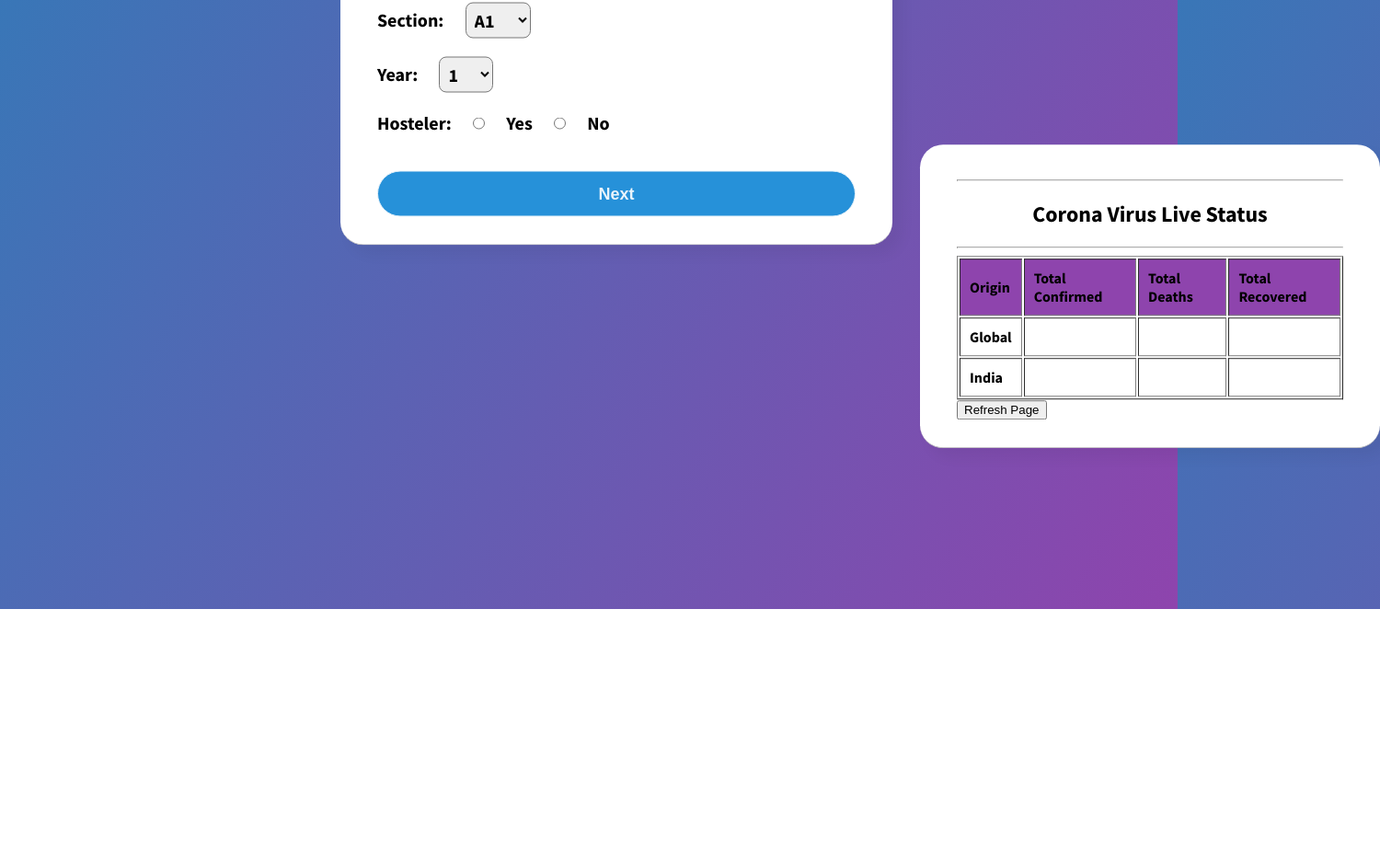
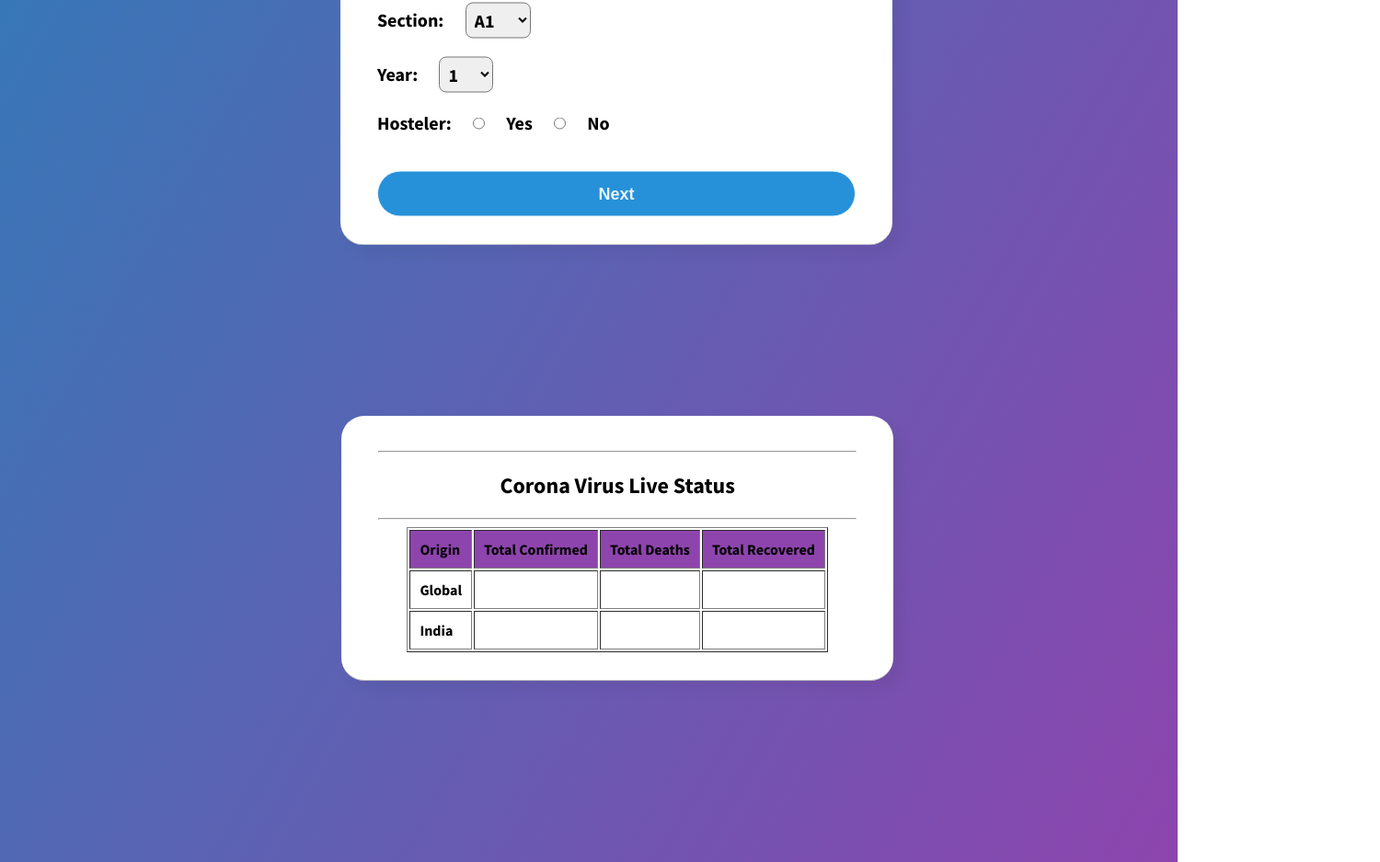
Before and after one commit to KeeganC09/JavaScript-Mini-Project, a plain HTML site: page Frontend/index.html in a window 1280 px wide. Shown: the part 538-1475 px from the top of the page at 92% size, 1500 px wide, since content can reach past the window. Before the commit the page ends 1200 px from the top, so only its background shows below. Drawn offline with nearby package versions, Linux system fonts and the light colour scheme; no server answers; a script that the page names is missing.

Commit message:
made changes

```diff
--- a/Frontend/assets/main.js
+++ b/Frontend/assets/main.js
@@ -3,10 +3,12 @@ $(document).ready(function () {
     $("#next").click(function () {
         $("#part1").hide();
         $("#part2").show();
+        $("#part3").hide();
     })
     $("#previous").click(function () {
         $("#part2").hide();
         $("#part1").show();
+        $("#part3").show()
     })
 });
 
@@ -55,26 +57,25 @@ function addData() {
         .then(data => console.log(data))
         .catch(error => console.log("ERROR"))
 }
-async function getCovidApi()
-{
-    const jsonFormatData= await fetch("https://api.covid19api.com/summary");
+async function getCovidApi() {
+    const jsonFormatData = await fetch("https://api.covid19api.com/summary");
     const jsFormatData = await jsonFormatData.json();
 
-    const TotalglobalCase = jsFormatData.Global.TotalConfirmed ;
-    console.log("Total Global Case : " +TotalglobalCase);
+    const TotalglobalCase = jsFormatData.Global.TotalConfirmed;
+    console.log("Total Global Case : " + TotalglobalCase);
 
-    const countryName= jsFormatData.Countries[0].Country ;
-    console.log("First Country Name : "+countryName);
+    const countryName = jsFormatData.Countries[0].Country;
+    console.log("First Country Name : " + countryName);
     console.log(jsFormatData.Countries[76].Country);
 
-    document.getElementById("g1").innerHTML = jsFormatData.Global.TotalConfirmed ;
-    document.getElementById("g2").innerHTML = jsFormatData.Global.TotalDeaths ;
-    document.getElementById("g3").innerHTML = jsFormatData.Global.NewConfirmed ;
+    document.getElementById("g1").innerHTML = jsFormatData.Global.TotalConfirmed;
+    document.getElementById("g2").innerHTML = jsFormatData.Global.TotalDeaths;
+    document.getElementById("g3").innerHTML = jsFormatData.Global.NewConfirmed;
 
 
-    document.getElementById("i1").innerHTML = jsFormatData.Countries[76].TotalConfirmed ;
-    document.getElementById("i2").innerHTML = jsFormatData.Countries[76].TotalDeaths ;
-    document.getElementById("i3").innerHTML = jsFormatData.Countries[76].NewConfirmed ;
+    document.getElementById("i1").innerHTML = jsFormatData.Countries[76].TotalConfirmed;
+    document.getElementById("i2").innerHTML = jsFormatData.Countries[76].TotalDeaths;
+    document.getElementById("i3").innerHTML = jsFormatData.Countries[76].NewConfirmed;
 
 
 }
--- a/Frontend/assets/style.css
+++ b/Frontend/assets/style.css
@@ -4,7 +4,7 @@ body{
     margin: 0;
     box-sizing: border-box;
     background: linear-gradient(120deg,#2980b9, #8e44ad);
-    height: 150vh;
+    height: 190vh;
     font-family: 'Source Sans Pro', sans-serif;
 }
 
@@ -55,11 +55,10 @@ form label{
 }
 
 #part3{
-
-    position: right;
-    right: 70%;
-    transform: translate(+200%, +155%);
-    width: 50%;
+    position: absolute;
+    top: 120vh;
+    left: 29%;
+    width: 600px;
     background: white;
     border-radius: 70px;
     box-shadow: 10px 10px 15px rgba(0,0,0,0.05);
@@ -68,7 +67,6 @@ form label{
     border-bottom: 1px solid silver;
     box-sizing: border-box;
     margin-top: 30px;
-    width: 500px;
     background: white;
     border-radius: 25px;
     box-shadow: 10px 10px 15px rgba(0,0,0,0.05);
--- a/Frontend/index.html
+++ b/Frontend/index.html
@@ -115,10 +115,14 @@
     </div>
     <div id="part3">
         <hr>
-              <h2><bold><center>Corona Virus Live Status</center></bold></h2>
+        <h2>
+            <bold>
+                <center>Corona Virus Live Status</center>
+            </bold>
+        </h2>
         <hr>
 
-        <table border="1">
+        <table border="1" style="margin:0 auto">
             <tr style="background-color: #8e44ad;">
                 <th style="padding:10px">Origin</th>
                 <th style="padding:10px">Total Confirmed</th>
@@ -132,10 +136,10 @@
                 </td>
                 <td style="padding:10px">
                     <p id="g1"> </p>
-                    </td >
+                </td>
                 <td style="padding:10px">
                     <p id="g2"> </p>
-                    </td >
+                </td>
                 <td style="padding:10px">
                     <p id="g3"> </p>
                 </td>
@@ -157,8 +161,10 @@
             </tr>
         </table>
 
-        <a href="javascript:location.reload(true)">
-            <button><center>Refresh Page</center></button> </a>
+        <!-- <a href="javascript:location.reload(true)">
+            <button>
+                <center>Refresh Page</center>
+            </button> </a> -->
     </div>
 
     <script type="text/javascript" src="Home.js"></script>
```
Lines whose indentation alone changed are shown as unchanged.
